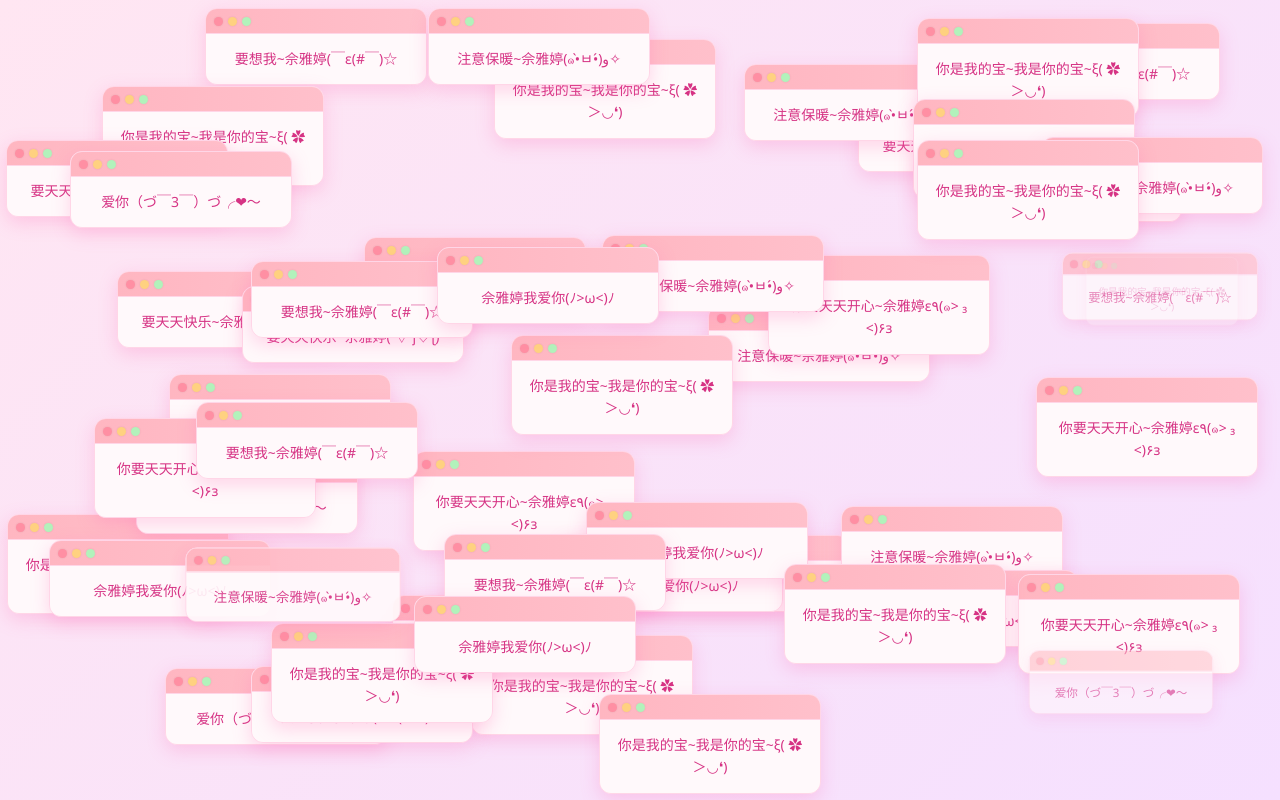
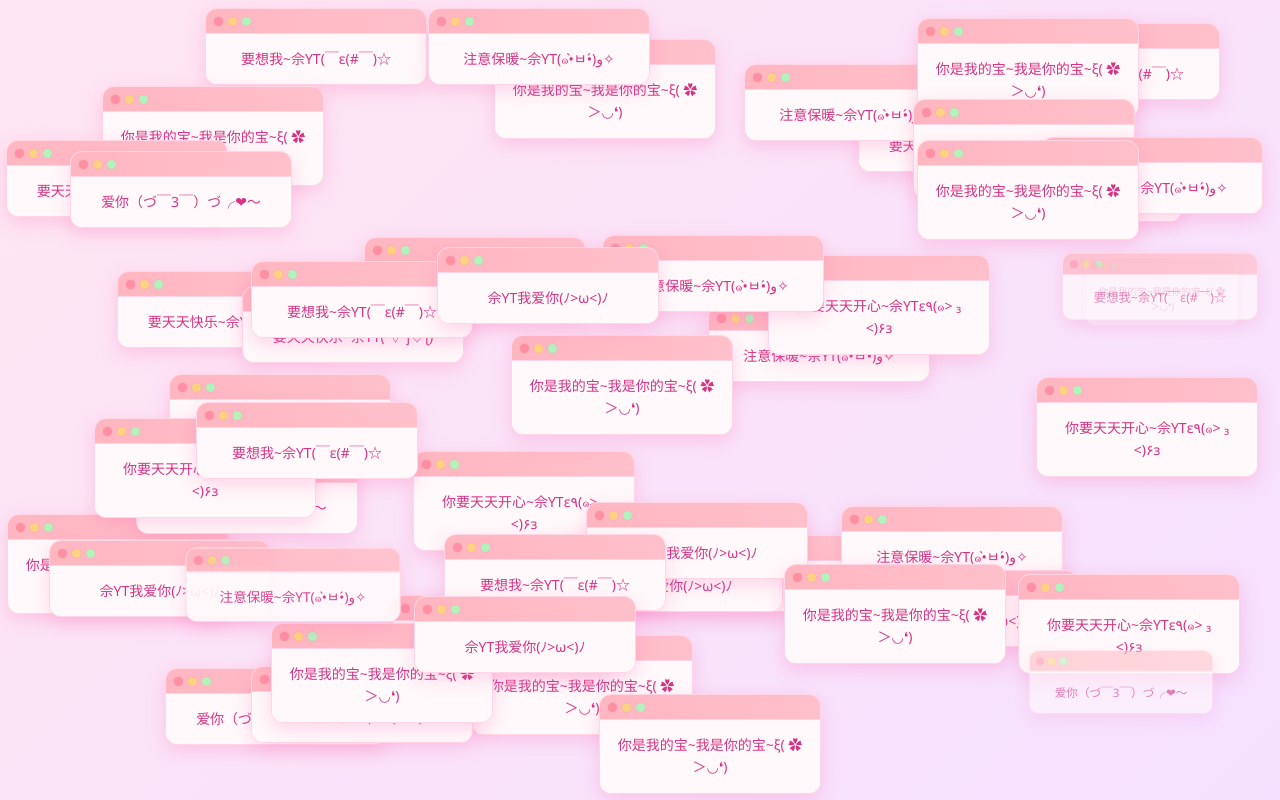
Before and after one commit to wuliaoshuang/my_love, a plain HTML site: page love.html in a window 1280 px wide. Drawn offline with Linux system fonts and the light colour scheme.

Commit message:
change title -- ‘宝宝我爱你’

```diff
--- a/love.html
+++ b/love.html
@@ -3,7 +3,7 @@
 <head>
   <meta charset="utf-8" />
   <meta name="viewport" content="width=device-width,initial-scale=1" />
-  <title>梦幻粉色 mac 小窗口</title>
+  <title>宝宝我爱你</title>
   <style>
     body {
       background: linear-gradient(135deg, #ffe6f2, #f5e0ff);
@@ -73,7 +73,7 @@
 </head>
 <body>
   <script>
-    const name = "佘雅婷"; // 可修改名字变量
+    const name = "佘YT"; // 可修改名字变量
 
     function buildMessages(n) {
       return [
```
